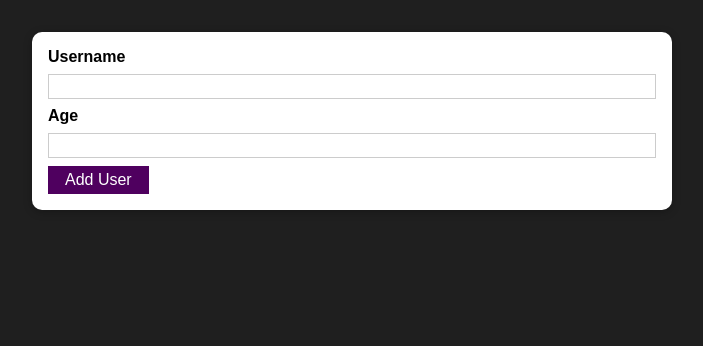
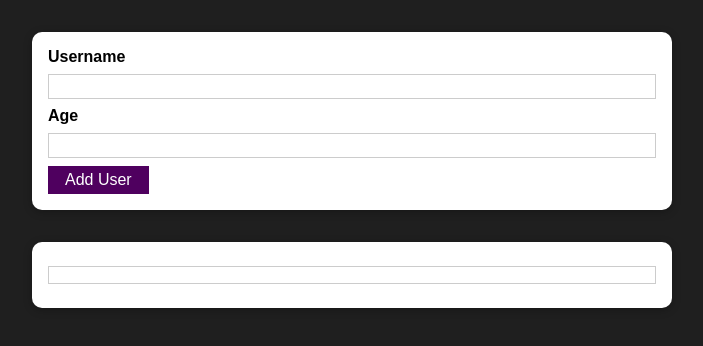
Before and after one commit to sthokar/user-base, a React (Create React App) app: page / in a window 1280 px wide. Shown: the top 346 px of the page, without its empty margins (288-991 px from the left). Built offline with nearby package versions, Linux system fonts and the light colour scheme.

Commit message:
users list component

```diff
--- a/src/App.js
+++ b/src/App.js
@@ -1,10 +1,13 @@
 import React from 'react';
 
 import AddUser from './components/Users/AddUser';
+import UsersList from './components/Users/UsersList';
 function App() {
+
   return (
     <div>
       <AddUser/>
+      <UsersList users={[]}/>
     </div>
   );
 }
--- a/src/components/Users/AddUser.js
+++ b/src/components/Users/AddUser.js
@@ -7,6 +7,8 @@ const AddUser = (props) => {
     const [enteredUsername, setEnteredUsername] = useState('');
     const [enteredAge, setEnteredAge] = useState('');
 
+
+
         const usernameChangeHandler = (event) => {
             setEnteredUsername(event.target.value)
         }
@@ -15,15 +17,23 @@ const AddUser = (props) => {
         }
     const addUserHandler = (event) => {
     event.preventDefault();
+    if(enteredUsername.trim().length === 0 || enteredAge.trim().length === 0){
+        return
+    }
+    if(+enteredAge < 1){
+        return
+    }
     console.log(enteredUsername, enteredAge);
+    setEnteredAge('');
+    setEnteredUsername('');
     };
   return (
     <Card className={classes.input}>
       <form onSubmit={addUserHandler}>
         <label htmlFor="username">Username</label>
-        <input id="username" type="text" onChange={usernameChangeHandler}/>
+        <input id="username" type="text" value={enteredUsername} onChange={usernameChangeHandler}/>
         <label htmlFor="age">Age</label>
-        <input id="age" type="number" onChange={ageChangeHandler}/>
+        <input id="age" type="number" value={enteredAge}  onChange={ageChangeHandler}/>
         <Button type="sumbit">Add User</Button>
       </form>
     </Card>
--- /dev/null
+++ b/src/components/Users/UsersList.js
@@ -0,0 +1,22 @@
+import React from "react";
+
+import Card from '../UI/Card';
+import classes from './UsersList.module.css';
+
+const UsersList = (props) => {
+return(
+    <Card className={classes.users}>
+    <ul>
+        {props.users.map((user) => (
+          <li>
+            {user.name} ({user.age} years old)
+          </li>
+        ))}
+        <li>
+        </li>
+    </ul>
+    </Card>
+);
+}
+
+export default UsersList;
--- /dev/null
+++ b/src/components/Users/UsersList.module.css
@@ -0,0 +1,16 @@
+.users {
+    margin: 2rem auto;
+    width: 90%;
+    max-width: 40rem;
+  }
+
+  .users ul {
+    list-style: none;
+    padding: 1rem;
+  }
+
+  .users li {
+    border: 1px solid #ccc;
+    margin: 0.5rem 0;
+    padding: 0.5rem;
+  }
```
